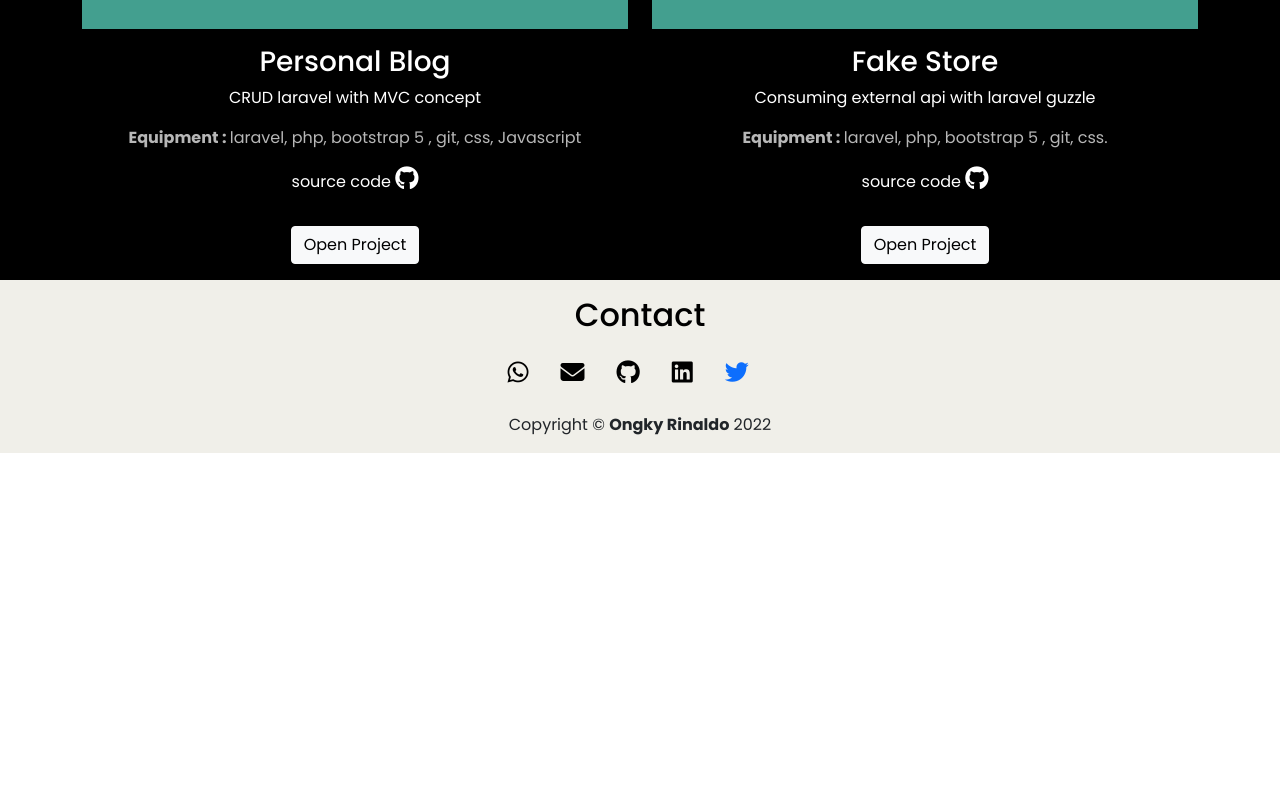
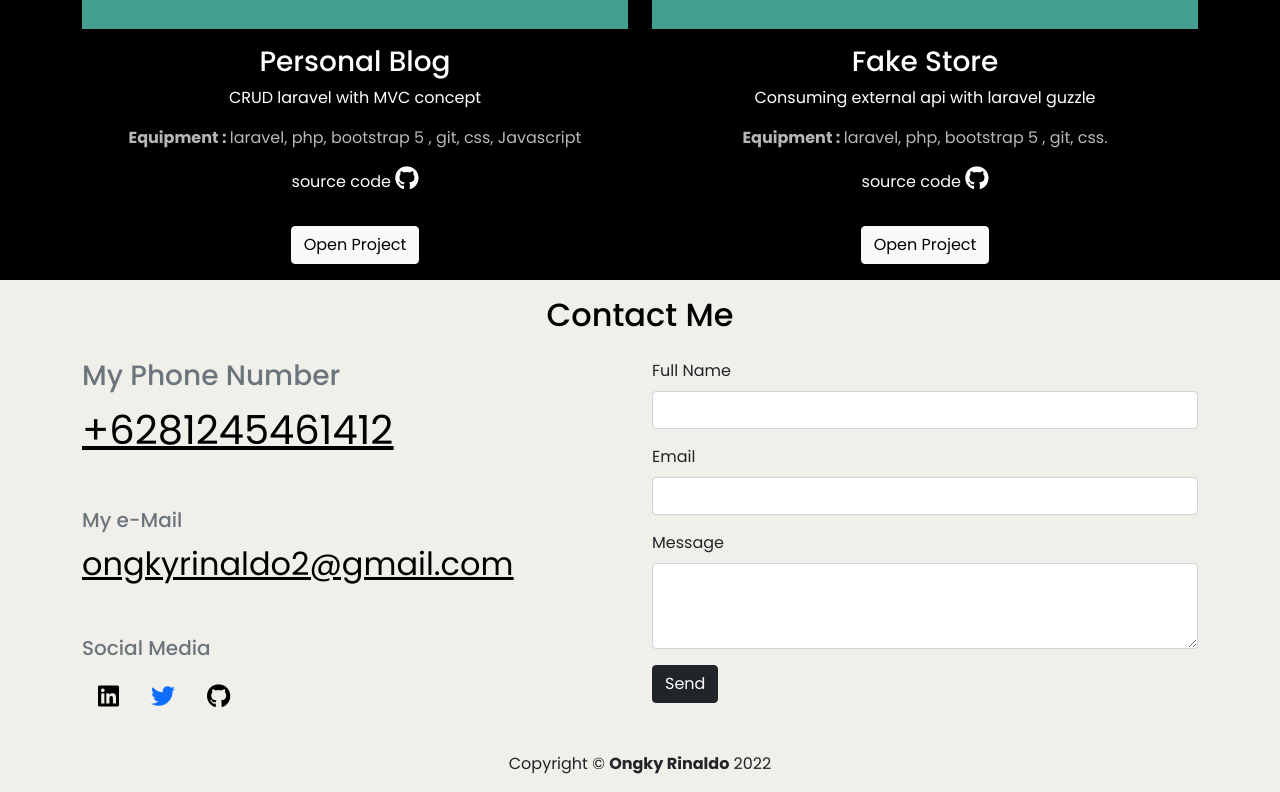
Before and after one commit to OngkyRinaldo/portofolio, a plain HTML site: page index.html in a window 1280 px wide. Shown: the part 1212-2004 px from the top of the page. Before the commit the page ends 1665 px from the top, so only its background shows below. Drawn offline with nearby package versions, Linux system fonts and the light colour scheme.

Commit message:
update form-control

```diff
--- a/assets/css/style.css
+++ b/assets/css/style.css
@@ -97,6 +97,9 @@ header {
 .ul-social-media li {
     display: inline;
 }
+.contact-me a {
+    color: #000;
+}
 /* end contact */
 
 /* footer */
@@ -105,3 +108,12 @@ footer {
     background-color: #f0efe9;
 }
 /* end footer */
+
+/* media screen */
+@media screen and (max-width: 994px) {
+    .contact-me a {
+        font-size: 13px;
+    }
+}
+
+/* media screen */
--- a/index.html
+++ b/index.html
@@ -256,36 +256,46 @@
                 <section id="contact">
                     <div class="container">
                         <div class="row">
-                            <div class="col">
-                                <h2 class="contact my-3 text-center">
-                                    Contact
-                                </h2>
+                            <div class="col-md-12 col-12 my-3">
+                                <h2 class="contact text-center">Contact Me</h2>
                             </div>
-                            <div
-                                class="row justify-content-center fs-5 text-center"
+                            <div class="col-md-6 col-6">
+                                <h5 class="text-muted fs-3">My Phone Number</h5>
+                                <p class="fs-1 contact-me">
+                                    <a
+                                        href="https://wa.me/6281245461412?text=Hello"
+                                        target="_blank"
+                                        ><u>+6281245461412</u></a
                                     >
-                                <div class="col">
-                                    <ul
-                                        class="list-group list-group-horizontal justify-content-center"
+                                </p>
+                                <h5 class="text-muted fs-5 mt-5">My e-Mail</h5>
+                                <p class="fs-2 contact-me">
+                                    <a
+                                        href="mailto:ongkyrinaldo2@gmail.com?subject = Feedback&body = Message"
+                                        target="_blanks"
+                                        ><u>ongkyrinaldo2@gmail.com</u></a
                                     >
-                                        <li class="nav-item">
+                                </p>
+                                <h5 class="text-muted fs-5 mt-5">
+                                    Social Media
+                                </h5>
+                                <p class="fs-2 contact-me">
+                                  <ul  class="list-group list-group-horizontal ">
+                                    <li class="nav-item">  <a
+                                        class="nav-link"
+                                        href="https://www.linkedin.com/in/ongkyrinaldo/"
+                                        target="_blank"
+                                        ><i
+                                            class="fa-brands fa-linkedin fs-4"
+                                        ></i
+                                    ></a></li>
+                                    <li>
                                         <a
                                             class="nav-link"
-                                                href="https://wa.me/6281245461412?text=Hello"
+                                            href="https://twitter.com/OngkyRinaldo"
                                             target="_blank"
                                             ><i
-                                                    class="fa-brands fa-whatsapp fs-4"
-                                                ></i
-                                            ></a>
-                                        </li>
-                                        <li class="nav-item">
-                                            <a
-                                                class="nav-link"
-                                                href="mailto:ongkyrinaldo2@gmail.com?subject = Feedback&body = Message"
-                                                target="_blanks"
-                                                target="_blank"
-                                                ><i
-                                                    class="fa-solid fa-envelope fs-4"
+                                                class="fa-brands fa-twitter fs-4"
                                             ></i
                                         ></a>
                                     </li>
@@ -299,28 +309,34 @@
                                             ></i
                                         ></a>
                                     </li>
-                                        <li class="nav-item">
-                                            <a
-                                                class="nav-link"
-                                                href="https://www.linkedin.com/in/ongkyrinaldo/"
-                                                target="_blank"
-                                                ><i
-                                                    class="fa-brands fa-linkedin fs-4"
-                                                ></i
-                                            ></a>
-                                        </li>
-                                        <li>
-                                            <a
-                                                class="nav-link"
-                                                href="https://twitter.com/OngkyRinaldo"
-                                                target="_blank"
-                                                ><i
-                                                    class="fa-brands fa-twitter fs-4"
-                                                ></i
-                                            ></a>
-                                        </li>
                                   </ul>
+                                </p>
                             </div>
+                            <div class="col-md-6 col-6">
+                                <div class="alert alert-success alert-dismissible fade show text-center d-none form-alert" role="alert">
+                                    <strong>Thank you</strong> Your message has been sent
+                                    <button type="button" class="btn-close" data-bs-dismiss="alert" aria-label="Close"></button>
+                                  </div>
+                                <form name="ongky rinaldo - contact form">
+                                    <div class="mb-3 te">
+                                      <label for="name" class="form-label">Full Name</label>
+                                      <input type="text" class="form-control" id="name" name="name">
+                                    </div>
+                                    <div class="mb-3">
+                                      <label for="email" class="form-label">Email</label>
+                                      <input type="email" class="form-control" id="email" name="email">
+                                    </div>
+                                    <div class="mb-3">
+                                        <label for="message" class="form-label">Message</label>
+                                        <textarea class="form-control" id="message" rows="3" name="message"></textarea>
+                                      </div>
+                                    <button type="submit" class="btn btn-dark btn-send">Send</button>
+
+                                    <button class="btn btn-dark btn-loading d-none " type="button" disabled>
+                                        <span class="spinner-border spinner-border-sm" role="status" aria-hidden="true"></span>
+                                        Loading...
+                                      </button>
+                                  </form>
                             </div>
                         </div>
                     </div>
@@ -347,5 +363,26 @@
             integrity="sha384-ka7Sk0Gln4gmtz2MlQnikT1wXgYsOg+OMhuP+IlRH9sENBO0LRn5q+8nbTov4+1p"
             crossorigin="anonymous"
         ></script>
+        <script>
+            const scriptURL = 'https://script.google.com/macros/s/AKfycbzCWh9YCoJLH7NIRvJW0H9JhRlCQmxSZMF5cWANq9ypekZPWMyN_uacSkfZaGnUjQ-Q/exec'
+            const form = document.forms['ongky rinaldo - contact form'];
+            const btnSend = document.querySelector('.btn-send');
+            const btnLoading = document.querySelector('.btn-loading');
+            const formAlert = document.querySelector('.form-alert');
+
+            form.addEventListener('submit', e => {
+              e.preventDefault();
+              btnLoading.classList.toggle('d-none');
+              btnSend.classList.toggle('d-none');
+              fetch(scriptURL, { method: 'POST', body: new FormData(form)})
+                .then(response =>{
+                    btnLoading.classList.toggle('d-none');
+              btnSend.classList.toggle('d-none');
+              formAlert.classList.toggle('d-none');
+              form.reset();
+                    console.log('Success!', response)})
+                .catch(error => console.error('Error!', error.message));
+            })
+          </script>
     </body>
 </html>
```
Lines whose indentation alone changed are shown as unchanged.
